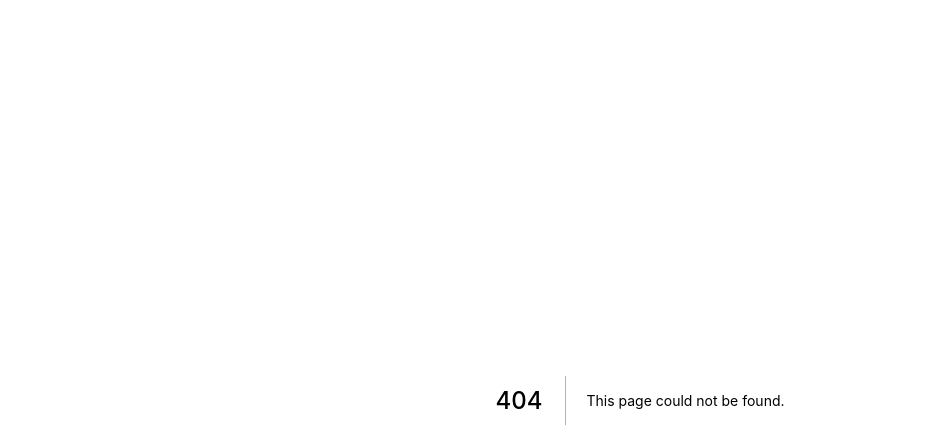
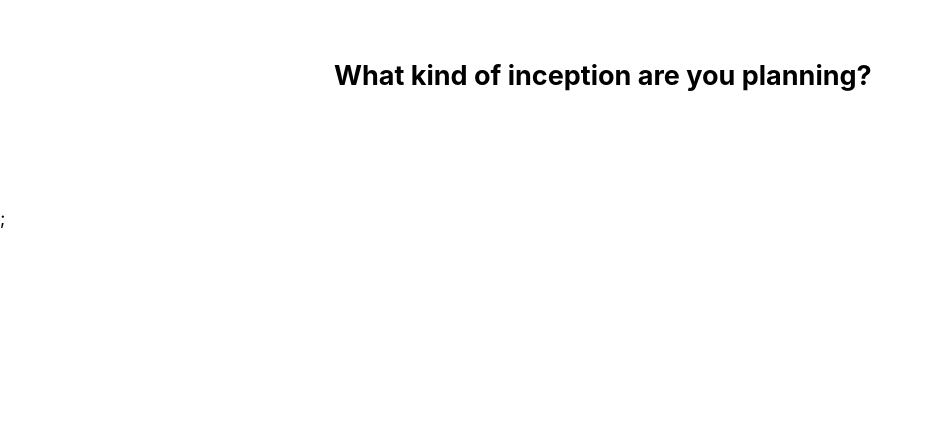
Before and after one commit to Inceptionize/inceptionize, a Next.js app: page /inception-choice in a window 1280 px wide. Before the commit this address had no page. Shown: the top 448 px of the page, without its empty margins (0-933 px from the left). Built offline with nearby package versions, Linux system fonts and the light colour scheme.

Commit message:
#14 Create inception choice page

```diff
--- /dev/null
+++ b/pages/inception-choice.tsx
@@ -0,0 +1,12 @@
+import React, { ReactElement } from "react";
+import Layout from "../components/Layout";
+
+function InceptionChoice(): ReactElement {
+  return (
+    <Layout>
+      <h2>What kind of inception are you planning?</h2>
+    </Layout>
+  );
+}
+
+export default InceptionChoice;
```
Also changed, not shown: 1 other file (tests, documents, lock files or other folders).
